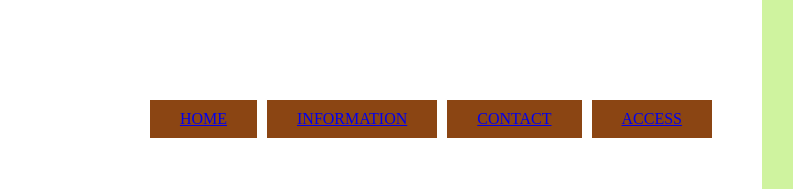
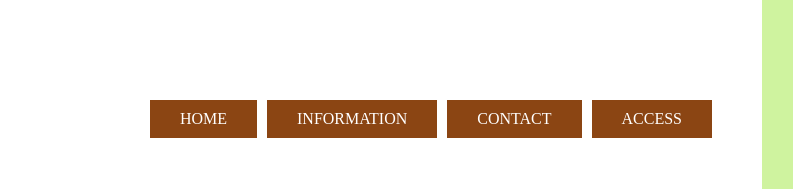
Before and after one commit to Katze1022/Salon_shop, a plain HTML site: page index.html in a window 1280 px wide. Shown: the top 189 px of the page, 358-1151 px from the left. Drawn offline with Linux system fonts and the light colour scheme.

Commit message:
h2のリンクタグ削除
<a></a>を削除

```diff
--- a/index.html
+++ b/index.html
@@ -15,10 +15,10 @@
     <div class="container">
         <h1><img src="images/logo.png" alt="ロゴ画像"></h1>
         <ul class="navi">
-            <li><a href="index.html">HOME</a></li>
-            <li><a href="index.html">INFORMATION</a></li>
-            <li><a href="index.html">CONTACT</a></li>
-            <li><a href="index.html">ACCESS</a></li>
+            <li>HOME</li>
+            <li>INFORMATION</li>
+            <li>CONTACT</li>
+            <li>ACCESS</li>
         </ul>
         <img src="images/top_image.png" alt="商品画像1">
 
```
